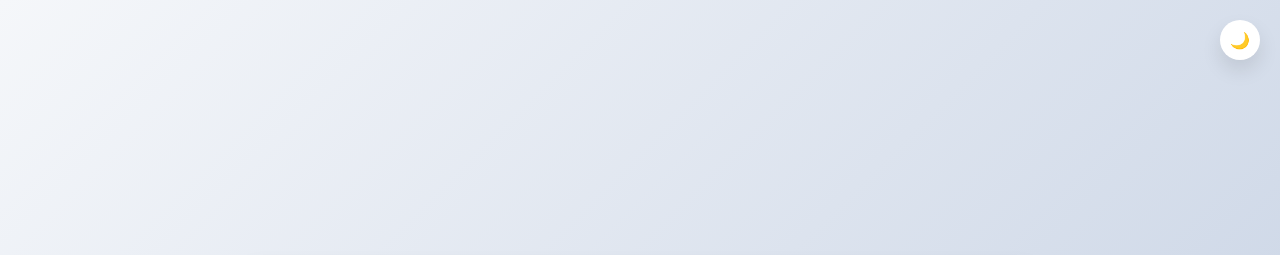
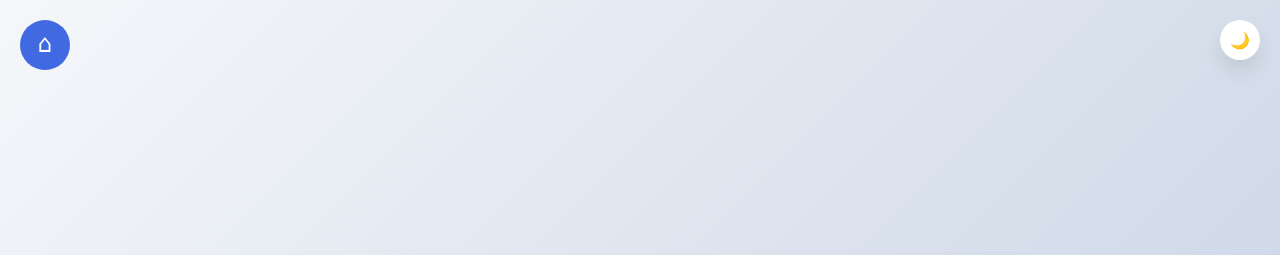
Before and after one commit to dev-l-k/GamesNew, a plain HTML site: page memory.html in a window 1280 px wide. Shown: the top 255 px of the page. Drawn offline with Linux system fonts and the light colour scheme.

Commit message:
Update memory.html

```diff
--- a/memory.html
+++ b/memory.html
@@ -267,6 +267,7 @@
     </style>
 </head>
 <body>
+  <div><a href="index.html" style="text-decoration: none;color:white;background-color: royalblue;border-radius:50%;padding:5px; height:50px;width:50px; position:fixed;top:20px;left:20px; text-align: center;vertical-align: center;font-size: 25px;z-index: 101;">&#8962;</a></div>
     <button class="theme-toggle" id="theme-toggle">🌙</button>
 
     <div class="game-container">
```
